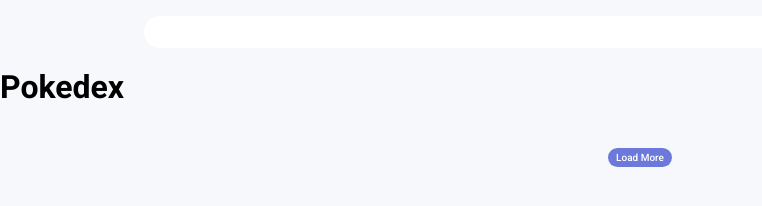
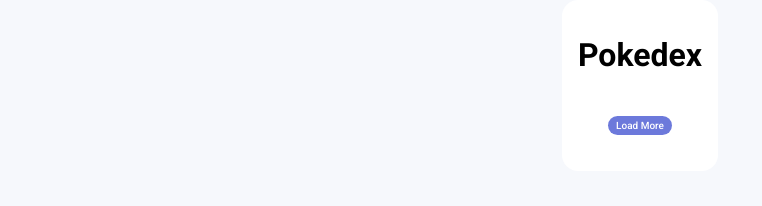
Before and after one commit to DouglasSoares1203/Projeto_js, a plain HTML site: page Pokedex/Index.html in a window 1280 px wide. Shown: the whole page, without its empty margins (0-762 px from the left). Drawn offline with nearby package versions, Linux system fonts and the light colour scheme.

Commit message:
corrigindo

```diff
--- a/Pokedex/Index.html
+++ b/Pokedex/Index.html
@@ -23,7 +23,8 @@
 </head>
 
 <body>
-    <section class="content"></section>
+    <section class="content">
+        <div>
                 <h1>Pokedex</h1>
             <ol id="pokemonList" class="pokemons">
 
@@ -34,6 +35,9 @@
                     Load More
                 </button>
             </div>
+        </div>
+
+    </section>
 
     <!--Nosso JS-->
     <script src="/assets/js/main.js"></script>
--- a/Pokedex/assets/css/global.css
+++ b/Pokedex/assets/css/global.css
@@ -14,11 +14,11 @@
     background-color: #fff;
 }
 
-@media screen and (min-width: 992px) {
+@media screen and (min-width: 375px) {
     .content {
-        max-width: 992px;
-        height: auto;
-        margin: 1rem auto;
+        max-width: fit-content;
+        height: max-content;
+        margin: auto;
         border-radius: 1rem;
     }
 }
--- a/Pokedex/assets/js/main.js
+++ b/Pokedex/assets/js/main.js
@@ -32,6 +32,8 @@
     })
 }
 
+loadPokemonItens(offset, limit)
+
 
  loadMoreButton.addEventListener('click', () => {
     offset += limit
--- a/Pokedex/assets/js/poke-api.js
+++ b/Pokedex/assets/js/poke-api.js
@@ -6,7 +6,7 @@
     pokemon.name = pokeDetail.name
 
     const types = pokeDetail.types.map((typeSlot) => typeSlot.type.name)
-    const [type] =btypes
+    const [type] = types
 
     pokemon.types = types
     pokemon.type = type
@@ -16,7 +16,7 @@
     return pokemon
 }
 
-pokeApi.getPokemonDetail = (pokemon) =>{
+pokeApi.getPokemonDetail = (pokemon) => {
     return fetch(pokemon.url)
         .then((response) => response.json())
         .then(convertPokeApiDetailToPokemon)
```
Lines whose indentation alone changed are shown as unchanged.
